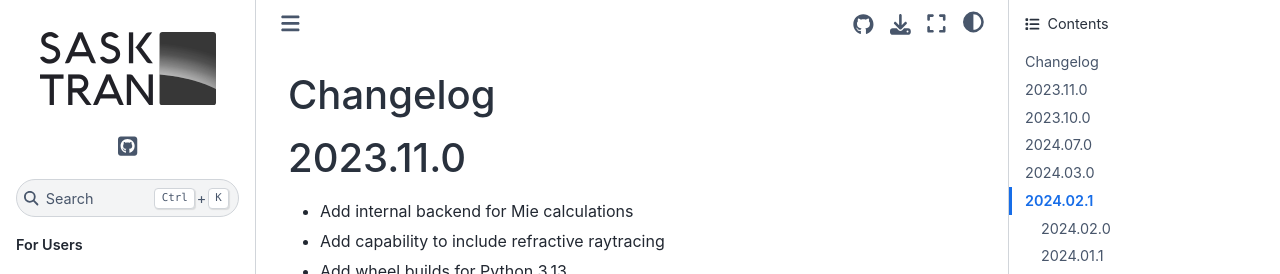
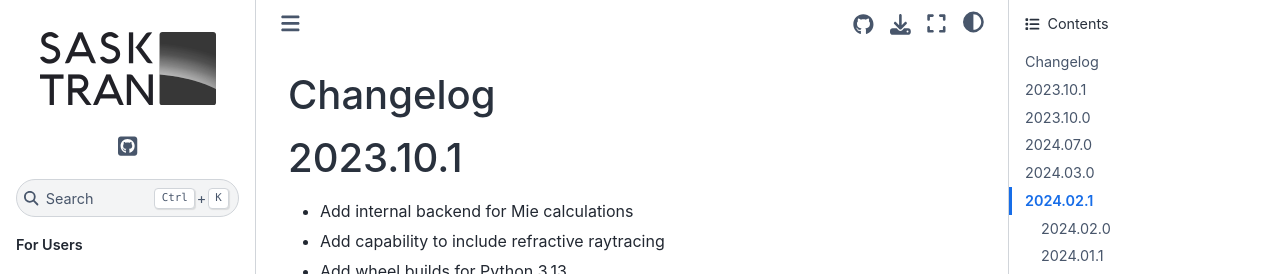
Before and after one commit to usask-arg/sasktran2, a Sphinx documentation site: the page built from docs/sphinx/source/changelog.md, in a window 1280 px wide and 900 px high. Shown: the top 274 px of the window. Built offline with Sphinx 7.4.7 and the Sphinx Book theme 1.1.4, drawn with Linux system fonts in a browser that asks for light colours.

Commit message:
Fix version number :)

```diff
--- a/docs/sphinx/source/changelog.md
+++ b/docs/sphinx/source/changelog.md
@@ -2,7 +2,7 @@
 (_changelog)=
 # Changelog
 
-# 2023.11.0
+# 2023.10.1
 - Add internal backend for Mie calculations
 - Add capability to include refractive raytracing
 - Add wheel builds for Python 3.13
```
